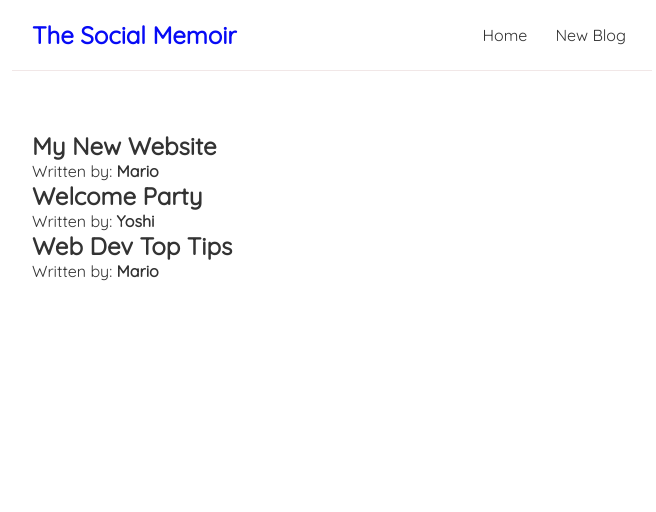
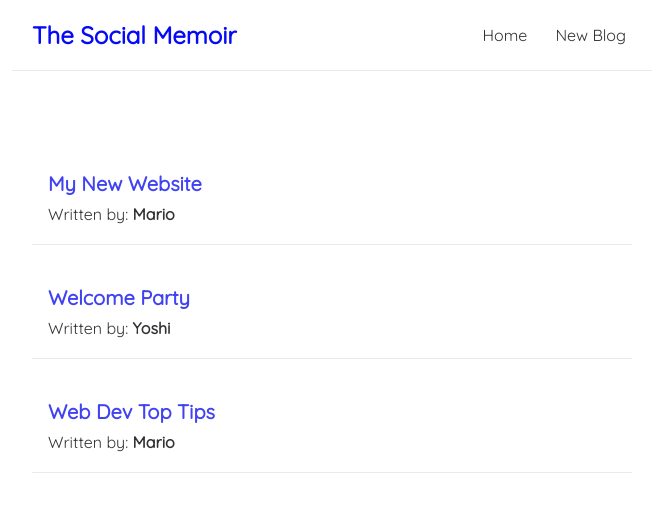
Before and after one commit to Mubarak1A/The-Discuss-Hub, a React (Vite) app: page / in a window 1280 px wide. Shown: the top 512 px of the page, without its empty margins (308-964 px from the left). Built offline with nearby package versions, Linux system fonts and the light colour scheme.

Commit message:
style the blog list template

```diff
--- a/src/index.css
+++ b/src/index.css
@@ -39,3 +39,20 @@
   margin: 40px auto;
   padding: 20px;
 }
+
+/* blog preview / list */
+.blog-preview {
+  padding: 20px 16px;
+  margin: 20px 0;
+  border-bottom: 1px solid #f1e7e7;
+}
+
+.blog-preview:hover {
+  box-shadow: 1px 3px 5px rgba(0, 0, 0, 0.1);
+}
+
+.blog-preview h2 {
+  font-size: 20px;
+  color: #4043f1;
+  margin-bottom: 8px;
+}
```
